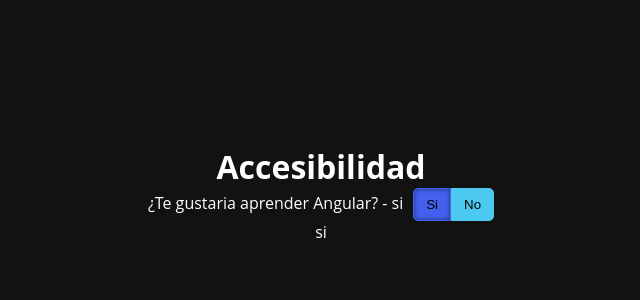
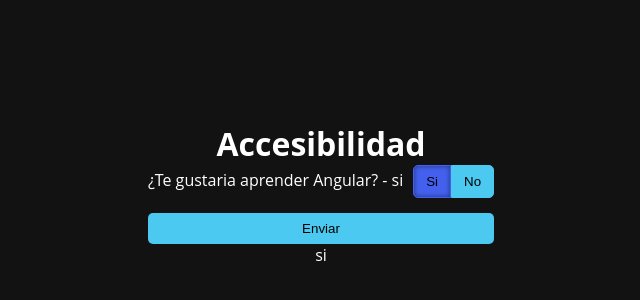
Before and after one commit to AlejandroBH/angular-accessibilidad, an Angular app: page / in a window 1280 px wide. Shown: the part 206-506 px from the top of the page, without its empty margins (319-959 px from the left). Built offline with nearby package versions, Linux system fonts and the light colour scheme.

Commit message:
:sparkles: clase02 completada

```diff
--- a/src/app/app.component.html
+++ b/src/app/app.component.html
@@ -1,11 +1,12 @@
 <main>
   <h1>Accesibilidad</h1>
-  <div>
+  <form [formGroup]="form" (ngSubmit)="submit()">
     <app-si-no-buttons-group
-      [(value)]="answer"
+      formControlName="answer"
       label="¿Te gustaria aprender Angular?"
     ></app-si-no-buttons-group>
-  </div>
+    <button class="btn">Enviar</button>
+  </form>
 
-  <p>{{ answer }}</p>
+  <p>{{ this.form.get("answer")?.value }}</p>
 </main>
--- a/src/app/app.component.scss
+++ b/src/app/app.component.scss
@@ -5,3 +5,13 @@
   justify-content: center;
   flex-direction: column;
 }
+
+.btn {
+  width: 100%;
+  margin-top: 15px;
+  padding: 0.5rem;
+  cursor: pointer;
+  background-color: var(--secondary-color);
+  border: none;
+  border-radius: 5px;
+}
--- a/src/app/app.component.ts
+++ b/src/app/app.component.ts
@@ -1,4 +1,5 @@
 import { Component } from '@angular/core';
+import { FormBuilder, FormGroup } from '@angular/forms';
 
 @Component({
   selector: 'app-root',
@@ -6,5 +7,16 @@
   styleUrls: ['./app.component.scss'],
 })
 export class AppComponent {
-  answer = 'si';
+  // answer = 'no';
+  form!: FormGroup;
+
+  constructor(private formBuilder: FormBuilder) {
+    this.form = this.formBuilder.group({
+      answer: ['si'],
+    });
+  }
+
+  submit(): void {
+    console.log(this.form.value);
+  }
 }
--- a/src/app/shared/components/si-no-buttons-group/si-no-buttons-group.component.ts
+++ b/src/app/shared/components/si-no-buttons-group/si-no-buttons-group.component.ts
@@ -1,11 +1,26 @@
-import { Component, EventEmitter, Input, OnInit, Output } from '@angular/core';
+import {
+  Component,
+  EventEmitter,
+  Input,
+  OnInit,
+  Output,
+  forwardRef,
+} from '@angular/core';
+import { ControlValueAccessor, NG_VALUE_ACCESSOR } from '@angular/forms';
 
 @Component({
   selector: 'app-si-no-buttons-group',
   templateUrl: './si-no-buttons-group.component.html',
   styleUrls: ['./si-no-buttons-group.component.scss'],
+  providers: [
+    {
+      provide: NG_VALUE_ACCESSOR,
+      multi: true,
+      useExisting: forwardRef(() => SiNoButtonsGroupComponent),
+    },
+  ],
 })
-export class SiNoButtonsGroupComponent implements OnInit {
+export class SiNoButtonsGroupComponent implements OnInit, ControlValueAccessor {
   @Input() value = '';
   @Input() label = '';
 
@@ -13,14 +28,29 @@
 
   options = SiNoButtonGroupOptions;
 
+  onChange = (value: string): void => {};
+  onTouch = () => {};
+
   constructor() {}
 
   ngOnInit(): void {}
 
+  writeValue(value: string): void {
+    this.value = value;
+    this.onChange(value);
+    this.valueChange.emit(this.value);
+  }
+
+  registerOnChange(fn: any): void {
+    this.onChange = fn;
+  }
+
+  registerOnTouched(fn: any): void {
+    this.onTouch = fn;
+  }
+
   activate(value: string): void {
-    console.log(value);
-    this.value = value;
-    this.valueChange.emit(this.value);
+    this.writeValue(value);
   }
 }
 
```
Also changed, not shown: src/app/app.module.ts (+7 -1 lines).
